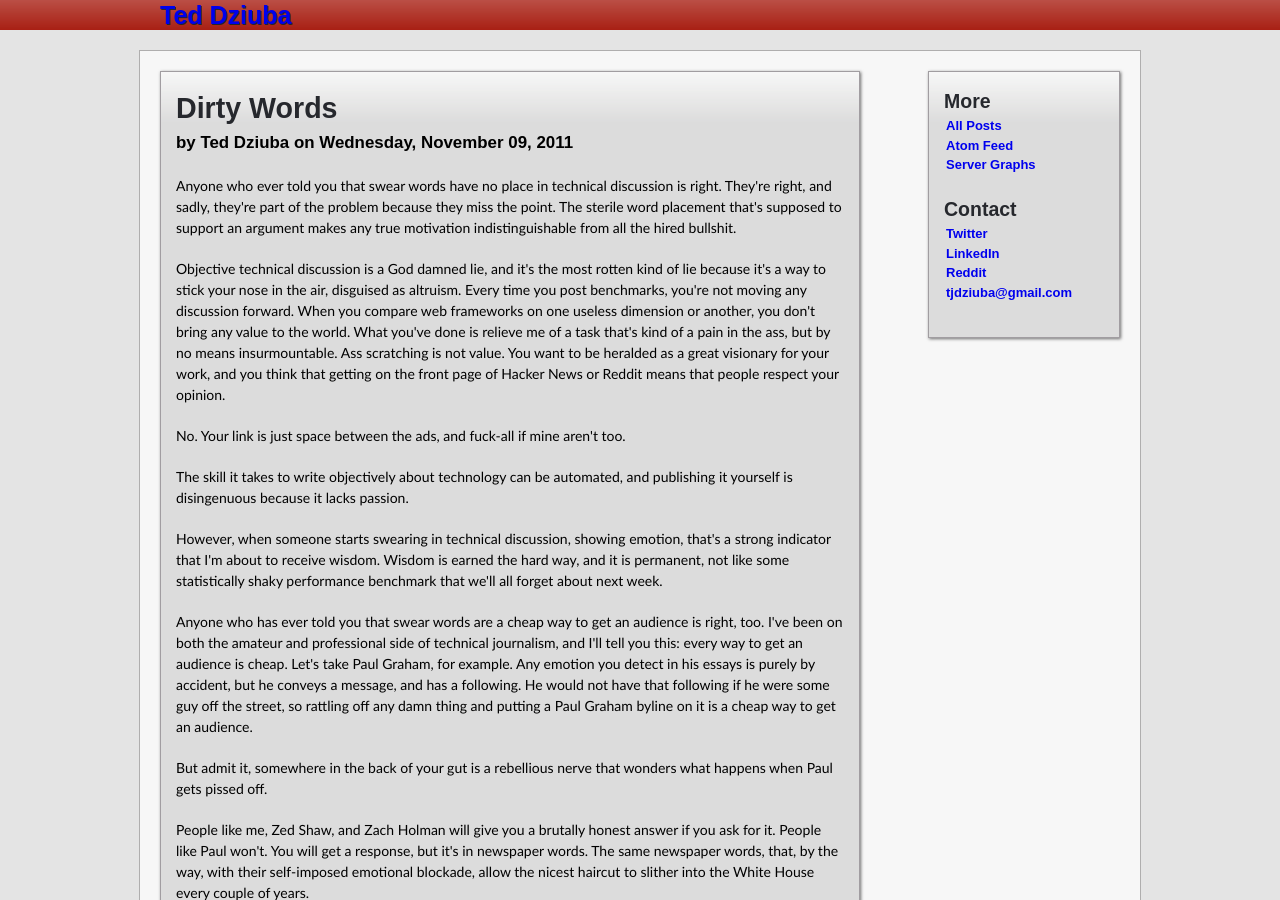
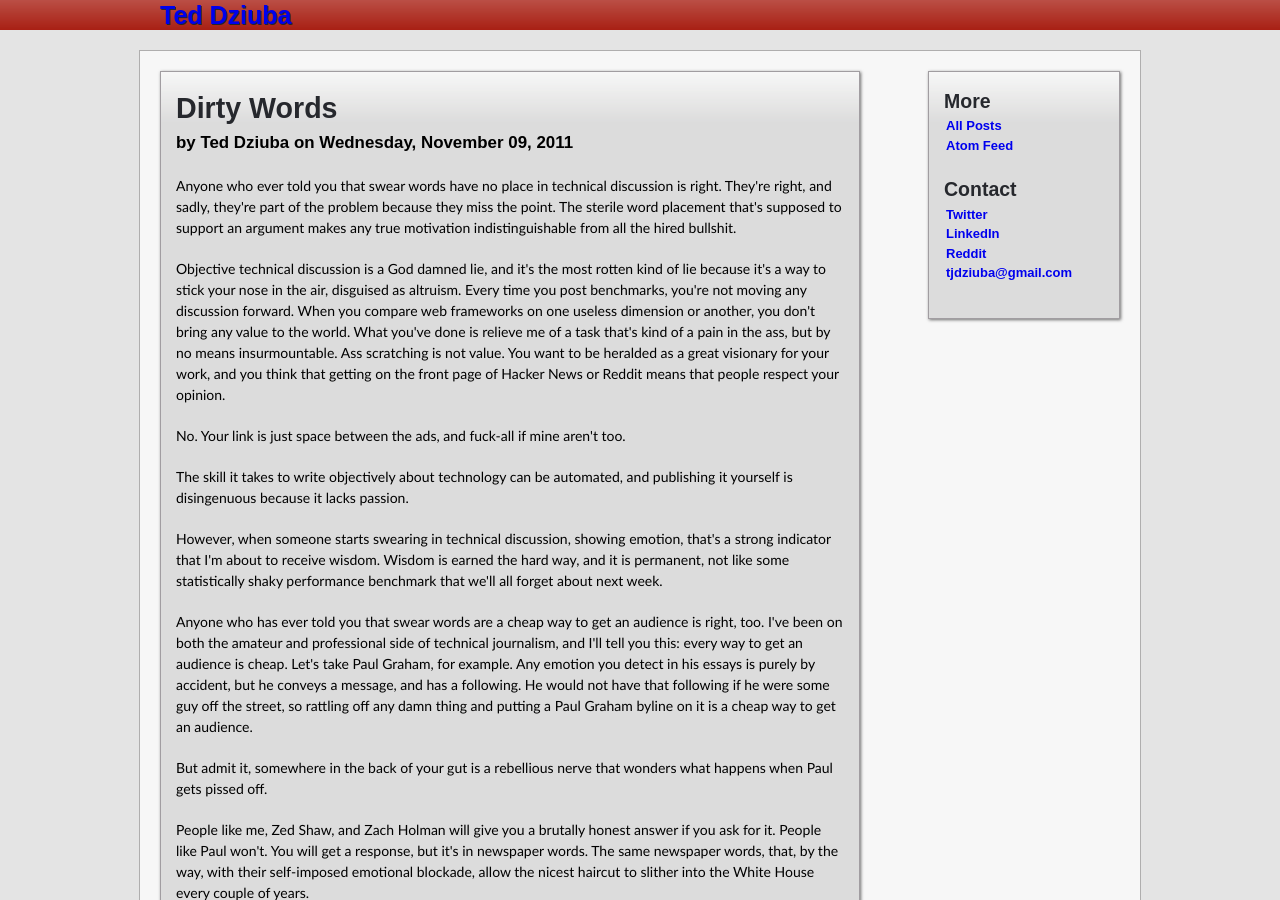
Before and after one commit to RelativePrime/teddziuba.github.com, a Jekyll site: the page built from index.html, in a window 1280 px wide and 900 px high. Built offline with Jekyll 4.4.1, drawn with Linux system fonts in a browser that asks for light colours; some web fonts are replaced.

Commit message:
Removed munin link

```diff
--- a/_layouts/default.html
+++ b/_layouts/default.html
@@ -33,7 +33,6 @@
     <ul>
       <li><a href="/archives.html">All Posts</a></li>
       <li><a href="/atom.xml">Atom Feed</a></li>
-      <li><a href="/munin/u235/u235/index.html">Server Graphs</a></li>
     </ul>
 
     <h3>Contact</h3>
```
